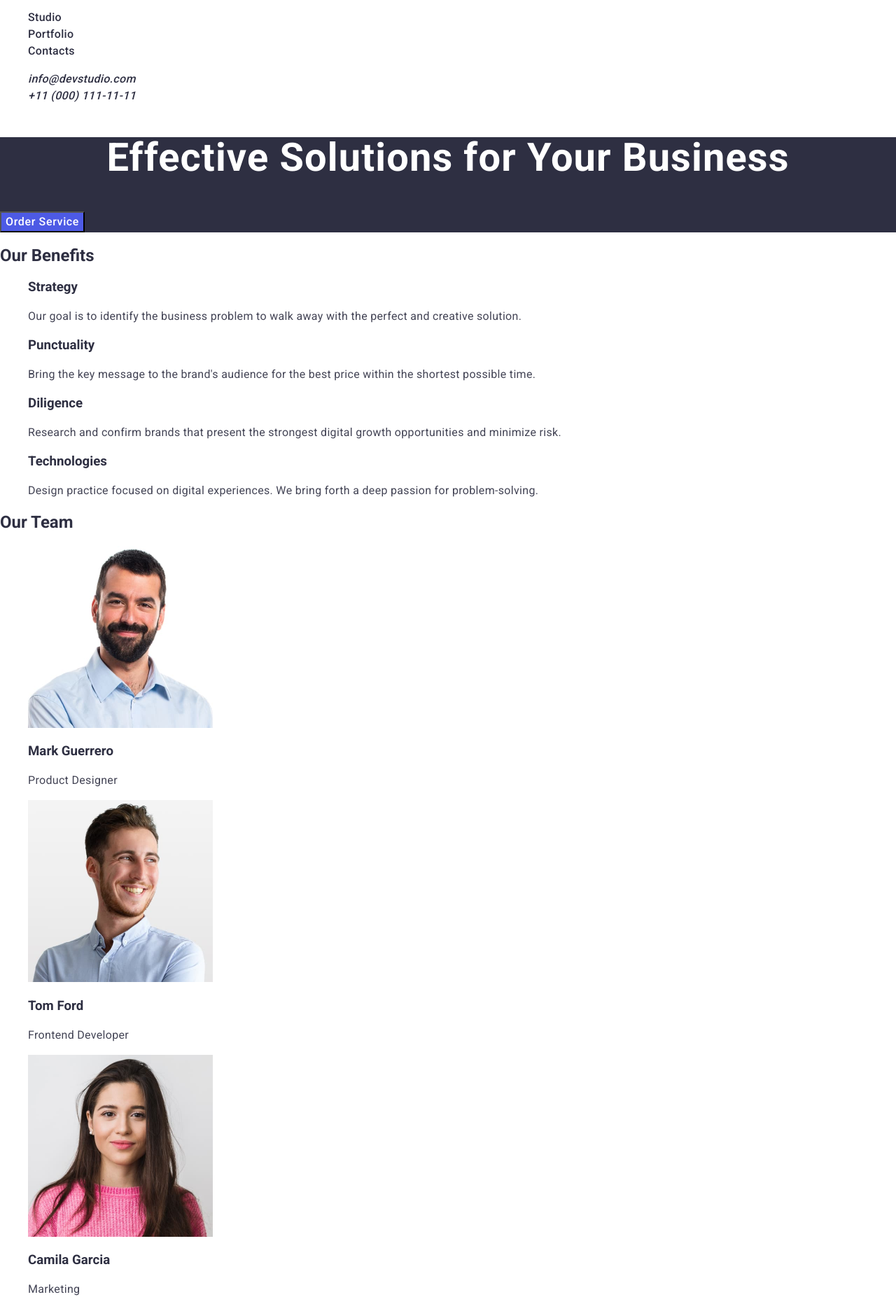
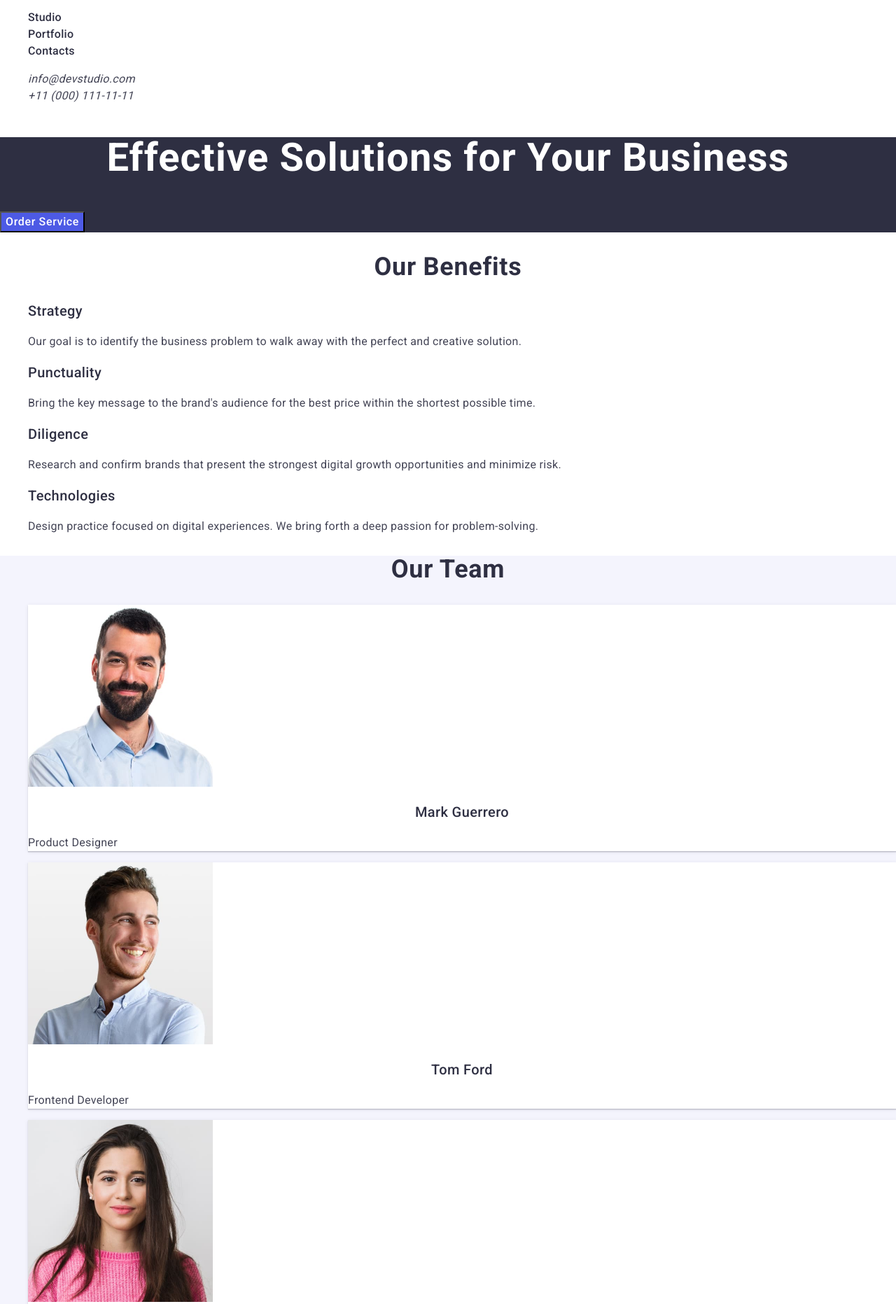
Before and after one commit to di-zinevych02/goit-markup-hw-02, a plain HTML site: page index.html in a window 1280 px wide. Shown: the part 24-1887 px from the top of the page at 70% size. Drawn offline with nearby package versions, Linux system fonts and the light colour scheme.

Commit message:
add styles.css

```diff
--- a/css/styles.css
+++ b/css/styles.css
@@ -1,7 +1,7 @@
 /* Common Styles */
 body {
   font-family: "Roboto", "Raleway", sans-serif;
-  color: #2e2f42;
+  color: #434455;
   background-color: #fff;
 }
 ul,
@@ -13,8 +13,8 @@ a {
   text-decoration: none;
 }
 button {
+  font-family: inherit;
   cursor: pointer;
-  font-family: "Roboto", sans-serif;
   font-weight: 500;
   font-size: 16px;
   line-height: 1.5;
@@ -27,15 +27,28 @@ button:focus {
   background: #404bbf;
 }
 p {
-  font-family: "Roboto", sans-serif;
   font-weight: 400;
   font-size: 16px;
   line-height: 1.5;
   letter-spacing: 0.02em;
-  color: #434455;
 }
+h2 {
+  font-weight: 700;
+  font-size: 36px;
+  line-height: 1.11;
+  letter-spacing: 0.02em;
+  text-align: center;
+  color: #2e2f42;
+}
+h3 {
+  font-weight: 500;
+  font-size: 20px;
+  line-height: 1.2;
+  letter-spacing: 0.02em;
+  color: #2e2f42;
+}
+/* /Common Styles */
 
-/* /Common Styles */
 /* Header Styles */
 .page-logo {
   font-family: "Raleway", "Roboto", sans-serif;
@@ -44,12 +57,12 @@ p {
   line-height: 1.17;
   letter-spacing: 0.03em;
   text-transform: uppercase;
+  color: #2e2f42;
 }
 .text-logo {
   color: #4d5ae5;
 }
 .menu-link {
-  font-family: "Roboto", sans-serif;
   font-weight: 500;
   font-size: 16px;
   line-height: 1.5;
@@ -60,11 +73,27 @@ p {
 .menu-link:focus {
   color: #404bbf;
 }
+.contact {
+  font-style: normal;
+}
+.contact-link {
+  font-weight: 400;
+  font-size: 16px;
+  line-height: 1.5;
+  letter-spacing: 0.02em;
+}
+.contact-link:hover,
+.contact-link:focus {
+  color: #404bbf;
+}
+
+/* /Header Styles */
+
+/* Hero Styles */
 .main-title {
   background: #2e2f42;
 }
 .title {
-  font-family: "Roboto", sans-serif;
   font-weight: 700;
   font-size: 56px;
   line-height: 1.07;
@@ -73,22 +102,50 @@ p {
   color: #fff;
   background: #2e2f42;
 }
-.title-our-team {
-  fill: #f4f4fd;
+.benefits-title-list {
+  font-weight: 500;
+  font-size: 20px;
+  line-height: 1.2;
+  letter-spacing: 0.02em;
+  color: #2e2f42;
 }
-/* /Header Styles */
+.section-team {
+  background-color: #f4f4fd;
+}
 
-/* Hero Styles */
+.team-list {
+  box-shadow: 0 2px 1px 0 rgba(46, 47, 66, 0.08),
+    0 1px 1px 0 rgba(46, 47, 66, 0.16), 0 1px 6px 0 rgba(46, 47, 66, 0.08);
+  background: #fff;
+}
+.title-list-team {
+  font-weight: 500;
+  font-size: 20px;
+  line-height: 1.2;
+  letter-spacing: 0.02em;
+  text-align: center;
+  color: #2e2f42;
+}
+/* /Hero Styles */
 
-/* /Hero Styles */
+/* Footer Styles */
 .page-footer {
   background: #2e2f42;
 }
+.logo-footer {
+  font-family: "Raleway", sans-serif;
+  font-weight: 700;
+  font-size: 18px;
+  line-height: 1.16667;
+  letter-spacing: 0.03em;
+  text-transform: uppercase;
+  color: #f4f4fd;
+}
 .text-footer {
-  ont-family: "Roboto", sans-serif;
   font-weight: 400;
   font-size: 16px;
   line-height: 1.5;
   letter-spacing: 0.02em;
   color: #f4f4fd;
 }
+/* /Footer Styles */
--- a/index.html
+++ b/index.html
@@ -30,52 +30,54 @@
           <li class="menu-item"><a class="menu-link" href="">Contacts</a></li>
         </ul>
       </nav>
-      <address>
-        <ul>
-          <li>
-            <a class="menu-link" href="mailto:info@devstudio.com"
+      <address class="contacts">
+        <ul class="contact-list">
+          <li class="contact-item">
+            <a class="contact-link" href="mailto:info@devstudio.com"
               >info@devstudio.com</a
             >
           </li>
-          <li>
-            <a class="menu-link" href="tel:+110001111111"
+          <li class="contact-item">
+            <a class="contact-link" href="tel:+110001111111"
               >+11 (000) 111-11-11</a
             >
           </li>
         </ul>
       </address>
     </header>
+    <!-- /Page Header -->
+    <!-- Hero Styles  -->
     <main>
       <section class="main-title">
         <h1 class="title">Effective Solutions for Your Business</h1>
         <button type="button">Order Service</button>
       </section>
-      <section>
-        <h2 class="second-title">Our Benefits</h2>
-        <ul>
+      <section class="benefits-section">
+        <h2 class="benefits-title">Our Benefits</h2>
+        <ul class="benefits-item">
           <li>
-            <h3 class="third-title">Strategy</h3>
+            <h3 class="benefits-title-list">Strategy</h3>
             <p>
               Our goal is to identify the business problem to walk away with the
               perfect and creative solution.
             </p>
           </li>
           <li>
-            <h3 class="third-title">Punctuality</h3>
+            <h3 class="benefits-title-list">Punctuality</h3>
             <p>
               Bring the key message to the brand's audience for the best price
               within the shortest possible time.
             </p>
           </li>
           <li>
-            <h3 class="third-title">Diligence</h3>
+            <h3 class="benefits-title-list">Diligence</h3>
             <p>
               Research and confirm brands that present the strongest digital
               growth opportunities and minimize risk.
             </p>
           </li>
           <li>
-            <h3 class="third-title">Technologies</h3>
+            <h3 class="benefits-title-list">Technologies</h3>
             <p>
               Design practice focused on digital experiences. We bring forth a
               deep passion for problem-solving.
@@ -83,53 +85,53 @@
           </li>
         </ul>
       </section>
-      <section class="title-our-team">
-        <h2 class="second-title">Our Team</h2>
-        <ul>
-          <li>
+      <section class="section-team">
+        <h2 class="team-title">Our Team</h2>
+        <ul class="team-item">
+          <li class="team-list">
             <img
               src="./images/our-team/img-mark-guerrero.jpg"
               alt="Photo Mark Guerrero"
               width="264"
               height="260"
             />
-            <h3 class="third-title">Mark Guerrero</h3>
+            <h3 class="title-list-team">Mark Guerrero</h3>
             <p>Product Designer</p>
           </li>
-          <li>
+          <li class="team-list">
             <img
               src="./images/our-team/img-tom-ford.jpg"
               alt="Photo Tom Ford"
               width="264"
               height="260"
             />
-            <h3 class="third-title">Tom Ford</h3>
+            <h3 class="title-list-team">Tom Ford</h3>
             <p>Frontend Developer</p>
           </li>
-          <li>
+          <li class="team-list">
             <img
               src="./images/our-team/img-camila-garcia.jpg"
               alt="Photo Camila Garcia"
               width="264"
               height="260"
             />
-            <h3 class="third-title">Camila Garcia</h3>
+            <h3 class="title-list-team">Camila Garcia</h3>
             <p>Marketing</p>
           </li>
-          <li>
+          <li class="team-list">
             <img
               src="./images/our-team/img-daniel-wilson.jpg"
               alt="Photo Daniel Wilson"
               width="264"
               height="260"
             />
-            <h3 class="third-title">Daniel Wilson</h3>
+            <h3 class="title-list-team">Daniel Wilson</h3>
             <p>UI Designer</p>
           </li>
         </ul>
       </section>
       <section>
-        <h2 class="second-title">Our Portfolio</h2>
+        <h2 class="title-portfolio">Our Portfolio</h2>
         <ul>
           <li>
             <img
@@ -138,7 +140,7 @@
               width="360"
               height="300"
             />
-            <h3 class="third-title">Banking App</h3>
+            <h3 class="title-list-portfolio">Banking App</h3>
             <p>App</p>
           </li>
           <li>
@@ -148,7 +150,7 @@
               width="360"
               height="300"
             />
-            <h3 class="third-title">Cashless payment</h3>
+            <h3 class="title-list-portfolio">Cashless payment</h3>
             <p>Marketing</p>
           </li>
           <li>
@@ -158,7 +160,7 @@
               width="360"
               height="300"
             />
-            <h3 class="third-title">Meditation App</h3>
+            <h3 class="title-list-portfolio">Meditation App</h3>
             <p>App</p>
           </li>
           <li>
@@ -168,7 +170,7 @@
               width="360"
               height="300"
             />
-            <h3 class="third-title">Taxi Service</h3>
+            <h3 class="title-list-portfolio">Taxi Service</h3>
             <p>Marketing</p>
           </li>
           <li>
@@ -178,7 +180,7 @@
               width="360"
               height="300"
             />
-            <h3 class="third-title">Screen Illustrations</h3>
+            <h3 class="title-list-portfolio">Screen Illustrations</h3>
             <p>Design</p>
           </li>
           <li>
@@ -188,14 +190,16 @@
               width="360"
               height="300"
             />
-            <h3 class="third-title">Online Courses</h3>
+            <h3 class="title-list-portfolio">Online Courses</h3>
             <p>Marketing</p>
           </li>
         </ul>
       </section>
     </main>
+    <!-- /Hero Styles  -->
+    <!-- Footer Styles -->
     <footer class="page-footer">
-      <a class="page-logo" href="./index.html">
+      <a class="logo-footer" href="./index.html">
         <span class="text-logo">Web</span>Studio</a
       >
       <p class="text-footer">
@@ -203,5 +207,6 @@
         marketing & growth solutions.
       </p>
     </footer>
+    <!-- /Footer Styles -->
   </body>
 </html>
```
